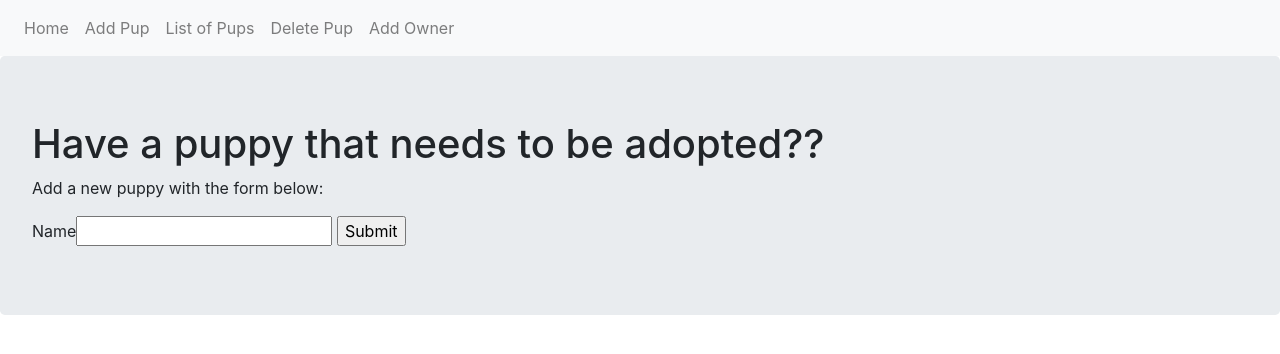
After one commit to Sanjanag12/FlaskTutorial, a Flask app: template myproject/puppies/templates/puppies/add.html in a window 1280 px wide. The commit adds this page. Shown: the top 354 px of the page. Run offline with Flask 3, Linux system fonts and the light colour scheme; the template is opened without the code that fills it, so the values that code supplies are empty, except form fields; form fields are guessed from the names that the template uses; some libraries are stand-ins or nearby versions.

Commit message:
modified

```diff
--- a/app.py
+++ b/app.py
@@ -0,0 +1,12 @@
+# This is app.py, this is the main file called.
+from myproject import app
+from flask import render_template
+
+
+
+@app.route('/')
+def index():
+    return render_template('home.html')
+
+if __name__ == '__main__':
+    app.run(debug=True)
--- /dev/null
+++ b/myproject/puppies/templates/puppies/add.html
@@ -0,0 +1,14 @@
+{% extends "base.html" %}
+{% block content %}
+
+<div class="jumbotron">
+    <h1>Have a puppy that needs to be adopted??</h1>
+    <p> Add a new puppy with the form below:</p>
+    <form method="POST">
+        {{form.hidden_tag()}}
+        {{form.name.label}}{{form.name()}}
+        {{form.submit()}}
+    </form>
+
+</div>
+{% endblock  %}
--- a/myproject/templates/base.html
+++ b/myproject/templates/base.html
@@ -3,17 +3,29 @@
 <head>
     <meta charset="UTF-8">
     <meta name="viewport" content="width=device-width, initial-scale=1.0">
-    <title>Document</title>
+    <link rel="stylesheet" href="https://maxcdn.bootstrapcdn.com/bootstrap/4.0.0/css/bootstrap.min.css" integrity="sha384-Gn5384xqQ1aoWXA+058RXPxPg6fy4IWvTNh0E263XmFcJlSAwiGgFAW/dAiS6JXm" crossorigin="anonymous">
+    <script src="https://code.jquery.com/jquery-3.2.1.slim.min.js" integrity="sha384-KJ3o2DKtIkvYIK3UENzmM7KCkRr/rE9/Qpg6aAZGJwFDMVNA/GpGFF93hXpG5KkN" crossorigin="anonymous"></script>
+    <script src="https://cdnjs.cloudflare.com/ajax/libs/popper.js/1.12.9/umd/popper.min.js" integrity="sha384-ApNbgh9B+Y1QKtv3Rn7W3mgPxhU9K/ScQsAP7hUibX39j7fakFPskvXusvfa0b4Q" crossorigin="anonymous"></script>
+    <script src="https://maxcdn.bootstrapcdn.com/bootstrap/4.0.0/js/bootstrap.min.js" integrity="sha384-JZR6Spejh4U02d8jOt6vLEHfe/JQGiRRSQQxSfFWpi1MquVdAyjUar5+76PVCmYl" crossorigin="anonymous"></script>
+
+    <title>Adoption</title>
 </head>
 <body>
 
     <nav class="navbar navbar-expand-lg navbar-light bg-light">
-        <a class="nav-item nav-link" href="{{url_for('index')}}">Home</a>
 
-    </nav>
+    <div class="navbar-nav">
+      <a class="nav-item nav-link" href="{{ url_for('index') }}">Home</a>
+      <a class="nav-item nav-link" href="{{ url_for('puppies.add') }}">Add Pup</a>
+      <a class="nav-item nav-link" href="{{ url_for('puppies.list') }}">List of Pups</a>
+      <a class="nav-item nav-link" href="{{ url_for('puppies.delete') }}">Delete Pup</a>
+      <a class="nav-item nav-link" href="{{ url_for('owners.add') }}">Add Owner</a>
+    </div>
+
+</nav>
+
     {% block content %}
 
     {% endblock %}
-
-</body>
+  </body>
 </html>
```
Also changed, not shown: myproject/models.py (+9 -0 lines), myproject/owners/forms.py (+7 -0 lines), myproject/puppies/templates/puppies/delete.html (added, +14 -0 lines), myproject/puppies/templates/puppies/list.html (added, +13 -0 lines).
